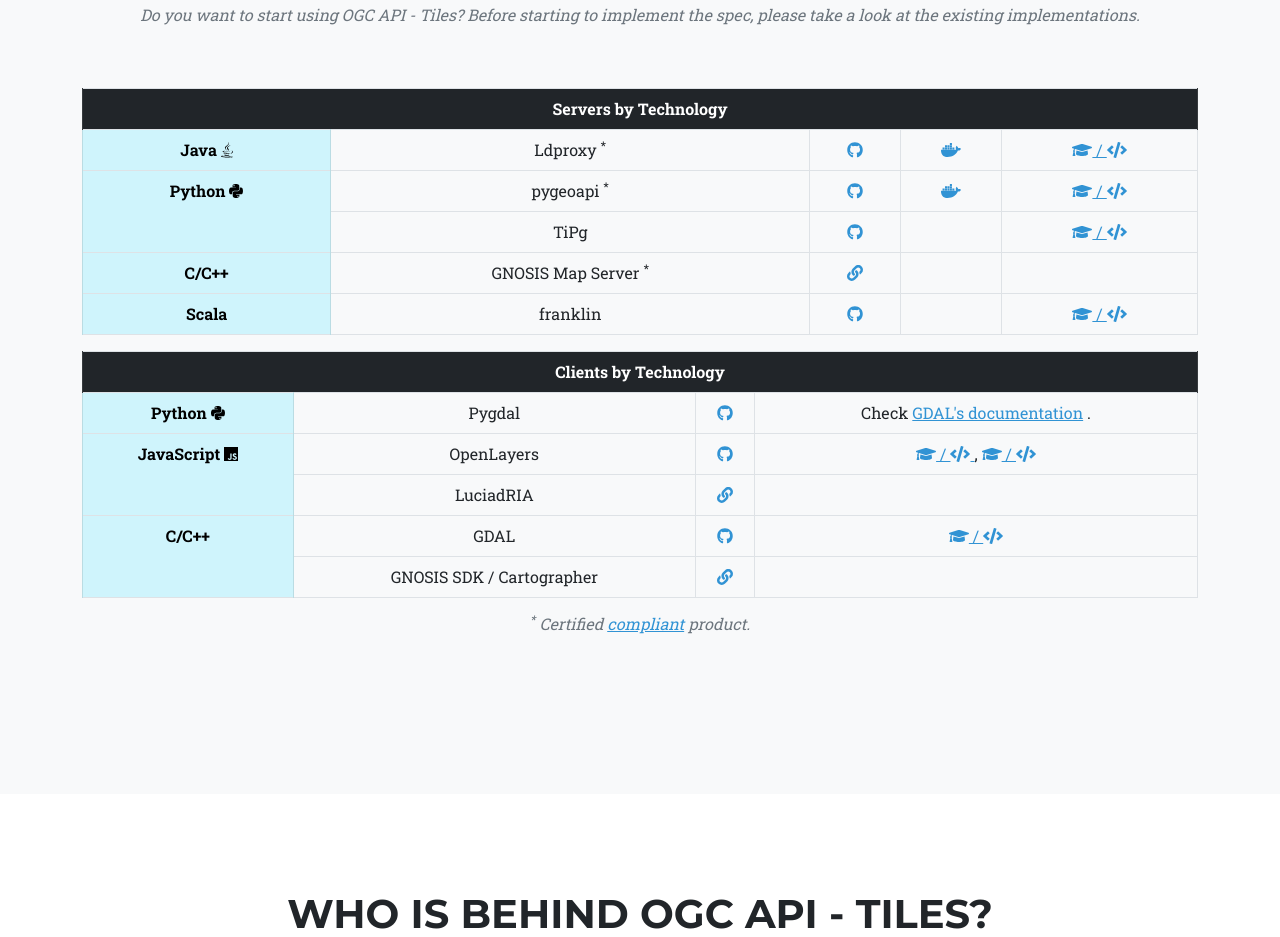
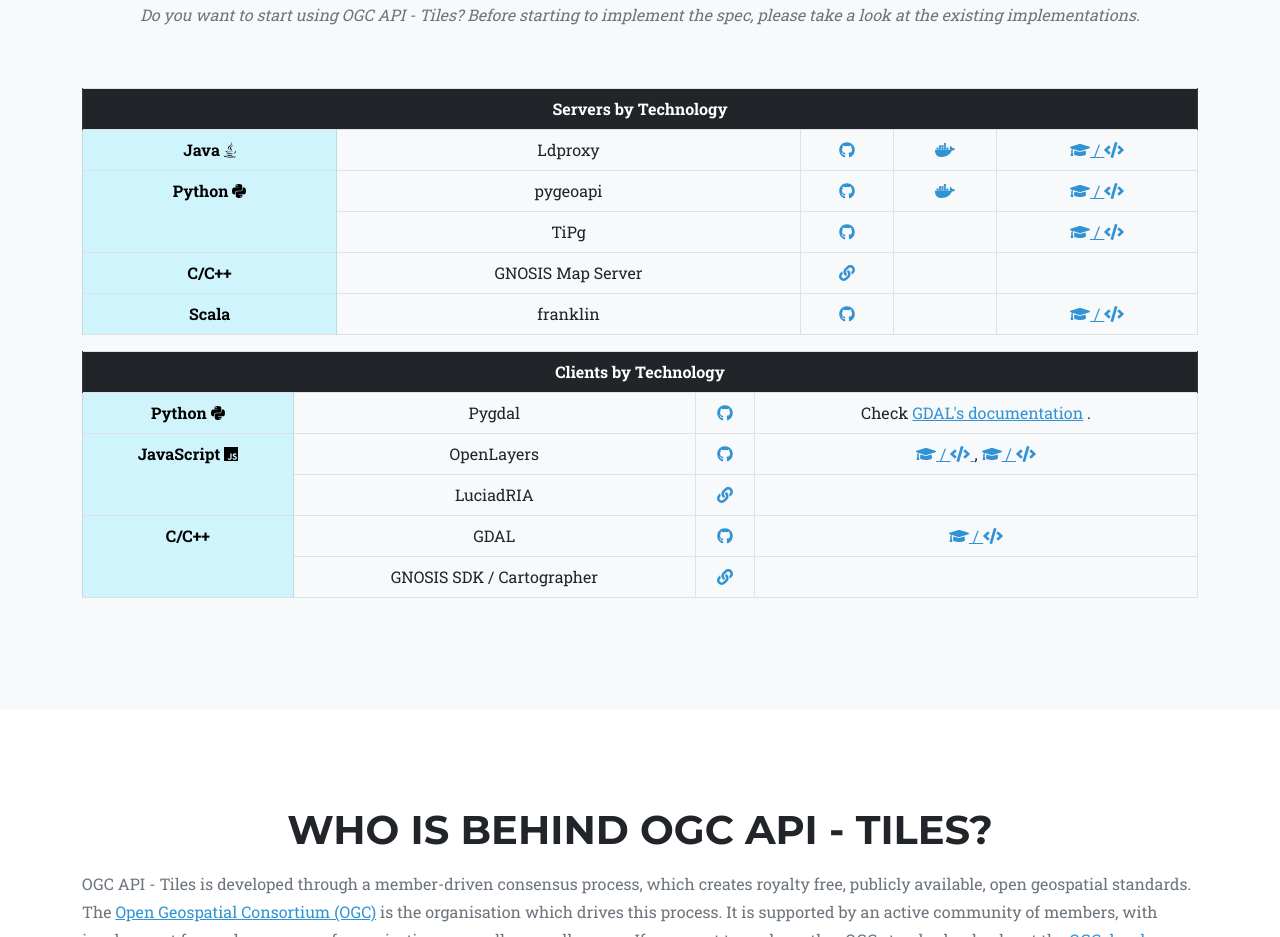
Before and after one commit to opengeospatial/ogc-tiles-website, a plain HTML site: page index.html in a window 1280 px wide. Shown: the part 4820-5757 px from the top of the page. Drawn offline with nearby package versions, Linux system fonts and the light colour scheme.

Commit message:
- removed compliance certification asterisk

```diff
--- a/index.html
+++ b/index.html
@@ -255,10 +255,7 @@
                                     Java
                                     <i class="fab fa-java"></i>
                                 </th>
-                                <td>
-                                    Ldproxy
-                                    <sup>*</sup>
-                                </td>
+                                <td>Ldproxy</td>
                                 <td title="Github repository">
                                     <a href="https://github.com/interactive-instruments/ldproxy" target="_blank"><i class="fab fa-github"></i></a>
                                 </td>
@@ -278,10 +275,7 @@
                                     Python
                                     <i class="fab fa-python"></i>
                                 </th>
-                                <td>
-                                    pygeoapi
-                                    <sup>*</sup>
-                                </td>
+                                <td>pygeoapi</td>
                                 <td title="Github repository">
                                     <a href="https://github.com/geopython/pygeoapi" target="_blank"><i class="fab fa-github"></i></a>
                                 </td>
@@ -312,10 +306,7 @@
                             </tr>
                             <tr>
                                 <th scope="row" rowspan="1" class="table-info">C/C++</th>
-                                <td>
-                                    GNOSIS Map Server
-                                    <sup>*</sup>
-                                </td>
+                                <td>GNOSIS Map Server</td>
                                 <td title="Website">
                                     <a href="https://ecere.ca/gnosis/" target="_blank"><i class="fas fa-link"></i></a>
                                 </td>
@@ -414,12 +405,6 @@
                             </tr>
                         </tbody>
                     </table>
-                    <h3 class="section-subheading text-muted">
-                        <sup>*</sup>
-                        Certified
-                        <a href="https://www.ogc.org/compliance" title="Compliance" target="_blank">compliant</a>
-                        product.
-                    </h3>
                 </div>
             </div>
         </section>
```
